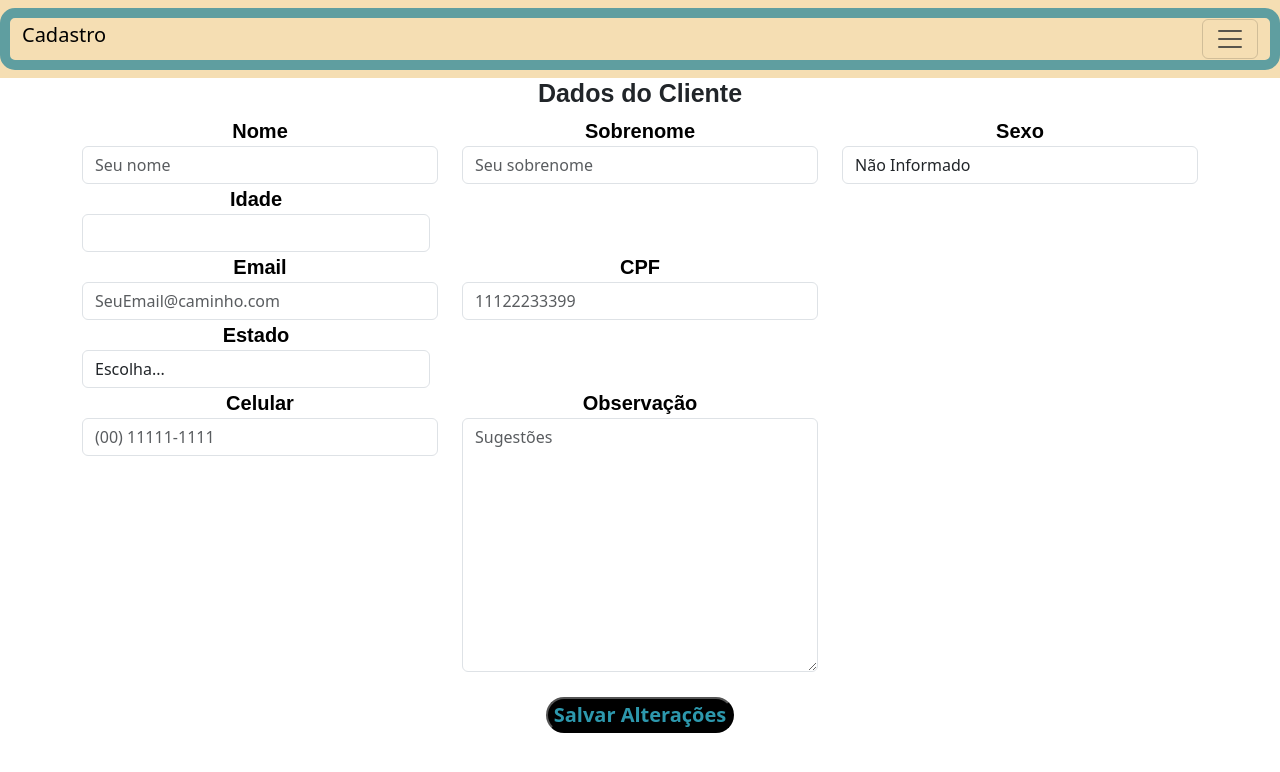
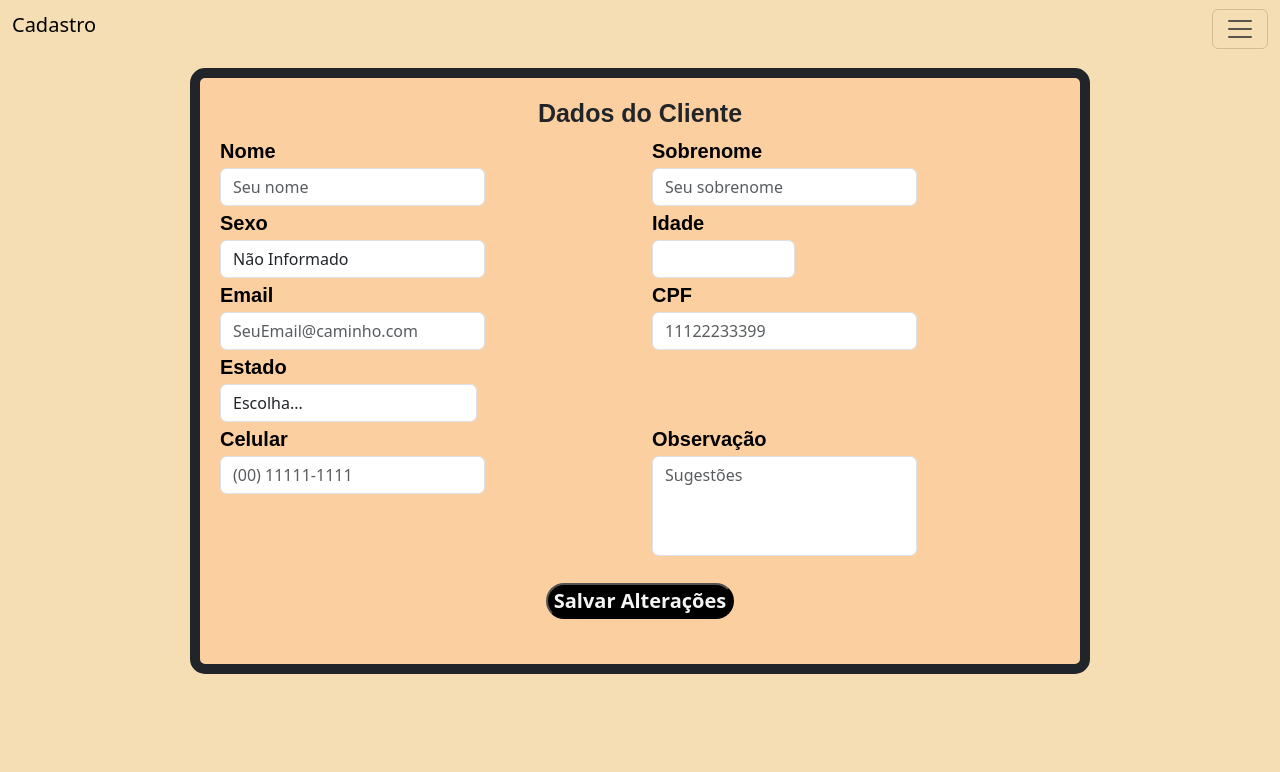
Before and after one commit to Venturaa10/formulario, a Django app: template form_app/templates/editar.html in a window 1280 px wide. Shown: the top 772 px of the page. Run offline with Django 5.2, Linux system fonts and the light colour scheme; the template is opened without the code that fills it: values that come from a table or form of the project are taken from there, others are empty.

Commit message:
Estilizando o template de editar

```diff
--- a/form_app/templates/cadastro.html
+++ b/form_app/templates/cadastro.html
@@ -7,7 +7,7 @@
         background-color: wheat;
     }
 
-    /* Classe definidade no arquivo form.py */
+    /* Classe definida no arquivo form.py */
     .form-control {
         width: 65%;
         margin: 2px 0;
--- a/form_app/templates/editar.html
+++ b/form_app/templates/editar.html
@@ -3,12 +3,43 @@
 <title>Formulario</title> <!--Nome da Guia de Navegação-->
 
 <style>
-        .container-fluid {
+    .corpo {
+        background-color: wheat;
+    }
+
+    /* Classe definida no arquivo form.py */
+    .form-control {
+        width: 65%;
+        margin: 2px 0;
+    }
+
+    /* Estiliza o campo de 'comentario' do tipo textarea */
+    textarea.form-control {
+        height: 100px;
+        /* Desativa a opção de mexer no tamanho do input utilizando o mouse */
+        resize: none;
+    }
+
+    /* Estiliza especificamente o campo NumberInput */
+    input[type="number"].form-control {
+        text-align: center;
+        width: 35%;
+    }
+
+    .container {
+        background-color: rgb(251, 207, 160);
+
+        justify-items: center;
+        width: 90%;
+        max-width: 900px;
+        height: auto;
+        max-height: max-content;
+        margin: 10px auto;
+        padding: 20px;
+
         border-radius: 15px;
         border-width: 10px;
-            border-color: cadetblue;
         border-style: solid;
-
     }
 
     #inputs {
@@ -17,10 +48,9 @@
         font-size: 20px;
         font-family: Arial, Helvetica, sans-serif;
         font-weight: bold;
-
     }
 
-        #titulo {
+    .titulo {
         text-align: center;
         font-family: Arial, Helvetica, sans-serif;
         font-size: 25px;
@@ -29,7 +59,7 @@
 
     #botao {
         background-color: black;
-            color: rgb(45, 152, 173);
+        color: whitesmoke;
         border-radius: 20px;
         font-weight: bold;
         font-size: 20px;
@@ -40,6 +70,10 @@
         height: auto;
     }
 
+    .centraliza_botao {
+        text-align: center;
+    }
+
     .mensagens {
         font-weight: bold;
         font-size: 20px;
@@ -47,23 +81,22 @@
     }
 </style>
 
+<body class="corpo">
+    <div class="container">
         <form id="formulario" action="{% url 'editar' cliente_id %}" method="POST">
             <!-- Chave de segurança -->
             {% csrf_token %}
-            <h3 id="titulo">Dados do Cliente</h3>
-
-            <div class="container text-center">
+            <div class="ficha_cadastro">
+                <h3 class="titulo">Dados do Cliente</h3>
                 {% for field in dados.visible_fields %}
-
-                {% if forloop.counter0|divisibleby:3 %}
+                {% if forloop.counter0|divisibleby:6 %}
                 <div class="row">
                     {% endif %}
-                    <div class="col-md-4">
+                    <div class="col-md-6">
                         <div id="inputs">
                             <label id="label" for="{{ field.id_for_label }}">{{ field.label }}</label>
                         </div>
                         {{ field }}
-
                         {% if field.errors %}
                         <div class="alert alert-warning" role="alert" style="font-weight: bold;">
                             {% for error in field.errors %}
@@ -72,15 +105,18 @@
                         </div>
                         {% endif %}
                     </div>
-                    {% if forloop.counter0|divisibleby:3 and not forloop.first %}
+                    {% if forloop.counter0|divisibleby:6 and not forloop.first %}
                 </div>
                 {% elif forloop.last %}
             </div>
             {% endif %}
             {% endfor %}
+            <!-- Salvando as alterações dos dados do cliente -->
+            <div class="centraliza_botao">
                 <button id="botao" type="submit">Salvar Alterações</button>
-
+            </div>
             {% for message in messages %}
+            <!-- Condição para mudar de cor de acordo com a mensagem a ser exibida (Sucesso ou Erro), se a "tags" na views for "messages.error" a condição é True (Error), se não é False (Sucesso) -->
             {% if message.tags == 'error' %}
             <div class="alert alert-danger" role="alert">
                 <p class="mensagens" style="color: rgb(0, 0, 0);">{{ message }}</p>
@@ -92,5 +128,6 @@
             {% endif %}
             {% endfor %}
         </form>
-
+    </div>
+</body>
 {% endblock %}
--- a/form_app/views.py
+++ b/form_app/views.py
@@ -77,11 +77,13 @@ def cadastro(request):
 
     return render(request,'cadastro.html', {'form': form})
 
+
 @login_required(login_url='login') # Linha responsavel por impedir que usuario acesse o sistema sem estar logado
 def exibir(request):
     '''Exibindo os clientes cadastrados no sistema'''
     cliente = Cliente.objects.all()
     return render(request, 'exibir.html', {'cliente': cliente})
+
 
 @login_required(login_url='login')
 def editar(request, cliente_id):
```
Lines whose indentation alone changed are shown as unchanged.
